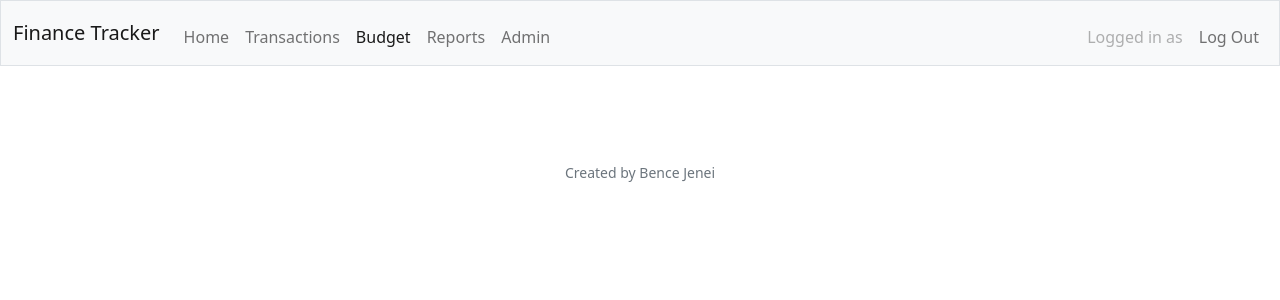
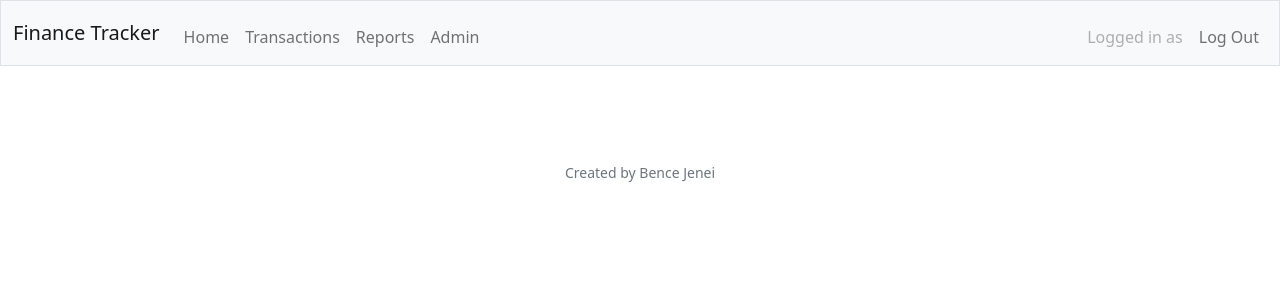
Before and after one commit to bencej98/CS50_final_project, a Flask app: page /budget in a window 1280 px wide. Shown: the top 300 px of the page. Run offline with Flask 2, Linux system fonts and the light colour scheme; a user stored in the database is signed in.

```diff
--- a/templates/layout.html
+++ b/templates/layout.html
@@ -30,7 +30,6 @@
                         <ul class="navbar-nav me-auto mt-2">
                                 <li class="nav-item"><a class="nav-link" id="home" href="/">Home</a></li>
                                 <li class="nav-item"><a class="nav-link" id="transactions" href="/transactions">Transactions</a></li>
-                                <li class="nav-item"><a class="nav-link" id="budget"href="/budget">Budget</a></li>
                                 <li class="nav-item"><a class="nav-link" id="reports"href="/reports">Reports</a></li>
                                 <li class="nav-item"><a class="nav-link" id="admin"href="/admin">Admin</a></li>
                             </ul>
```
Also changed, not shown: README.md, testDB.db (deleted).
